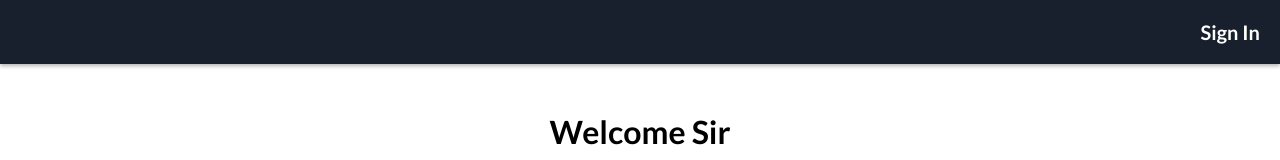
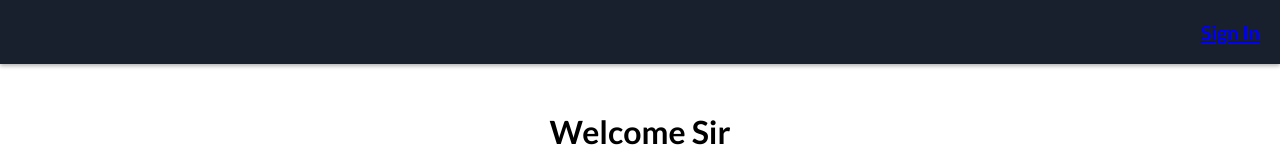
Before and after one commit to theAndrewCline/react-sign-up-form, a React (Create React App) app: page / in a window 1280 px wide. Shown: the top 160 px of the page. Built offline with nearby package versions, Linux system fonts and the light colour scheme.

Commit message:
add functionallity to sign in button

```diff
--- a/src/App.js
+++ b/src/App.js
@@ -10,14 +10,12 @@ function App () {
   const [signedIn, setSignedIn] = useState(false)
 
   return (
-    <>
+    <Router>
       <NavBar signedIn={signedIn}></NavBar>
-      <Router>
-        <Route path='/' exact component={HomePage}></Route>
-        <Route path='/signin/' component={SignInPage}></Route>
-        <Route path='/signup/' component={SignUpPage}></Route>
-      </Router>
-    </>
+      <Route path='/' exact component={HomePage}></Route>
+      <Route path='/signin/' component={SignInPage}></Route>
+      <Route path='/signup/' component={SignUpPage}></Route>
+    </Router>
   )
 }
 
--- a/src/components/NavBar.js
+++ b/src/components/NavBar.js
@@ -1,5 +1,6 @@
 import React from 'react'
 import { Nav, NavLI, NavUL } from '../DefaultComponents'
+import { Link } from 'react-router-dom'
 
 
 function NavBar ({ signedIn }) {
@@ -8,7 +9,7 @@ function NavBar ({ signedIn }) {
   )
 
   const SignedOutItems = (
-    <NavLI>Sign In</NavLI>
+    <NavLI><Link to="/signin">Sign In</Link></NavLI>
   )
 
   return (
```
Also changed, not shown: 1 other file (tests, documents, lock files or other folders).
